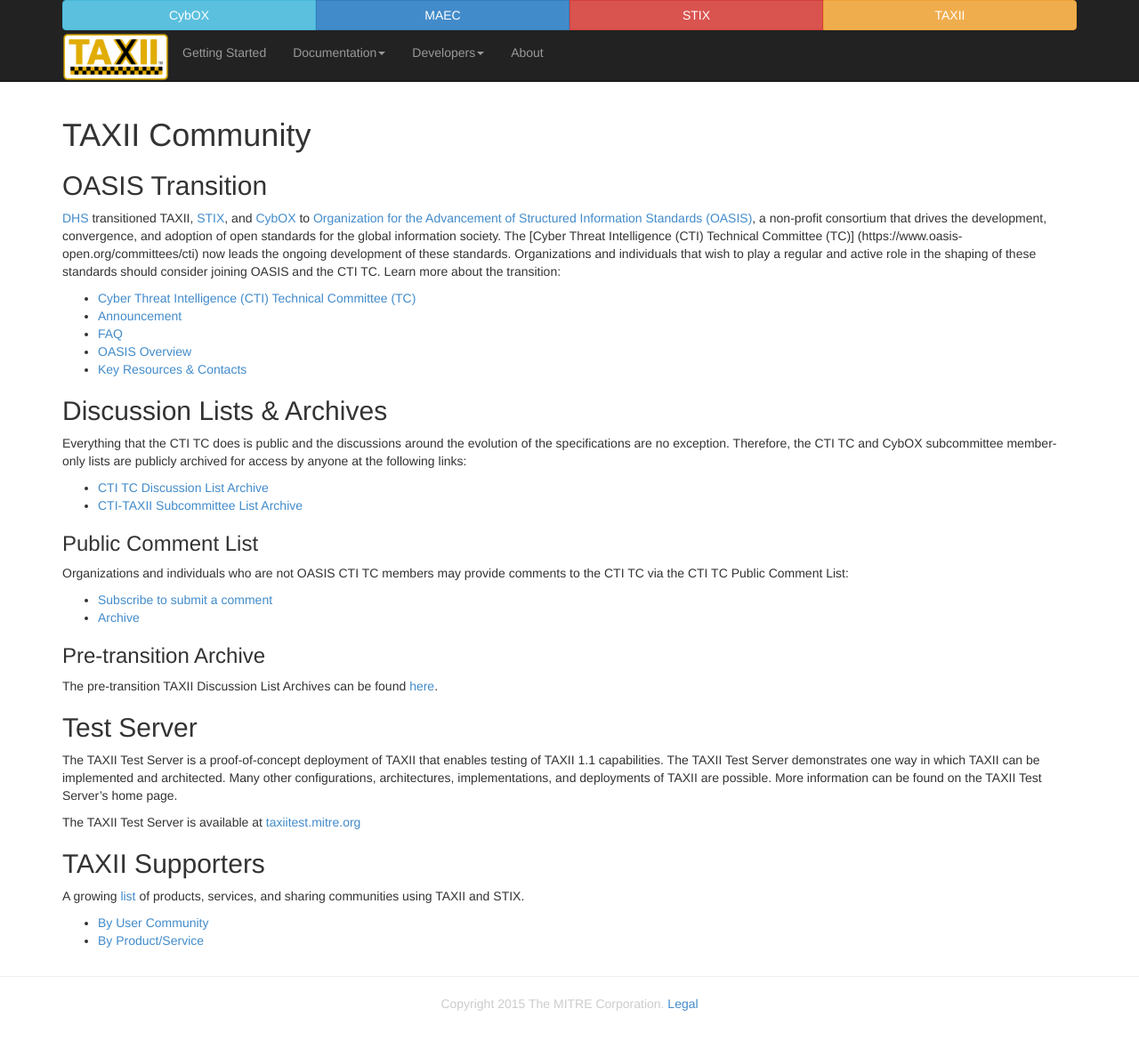
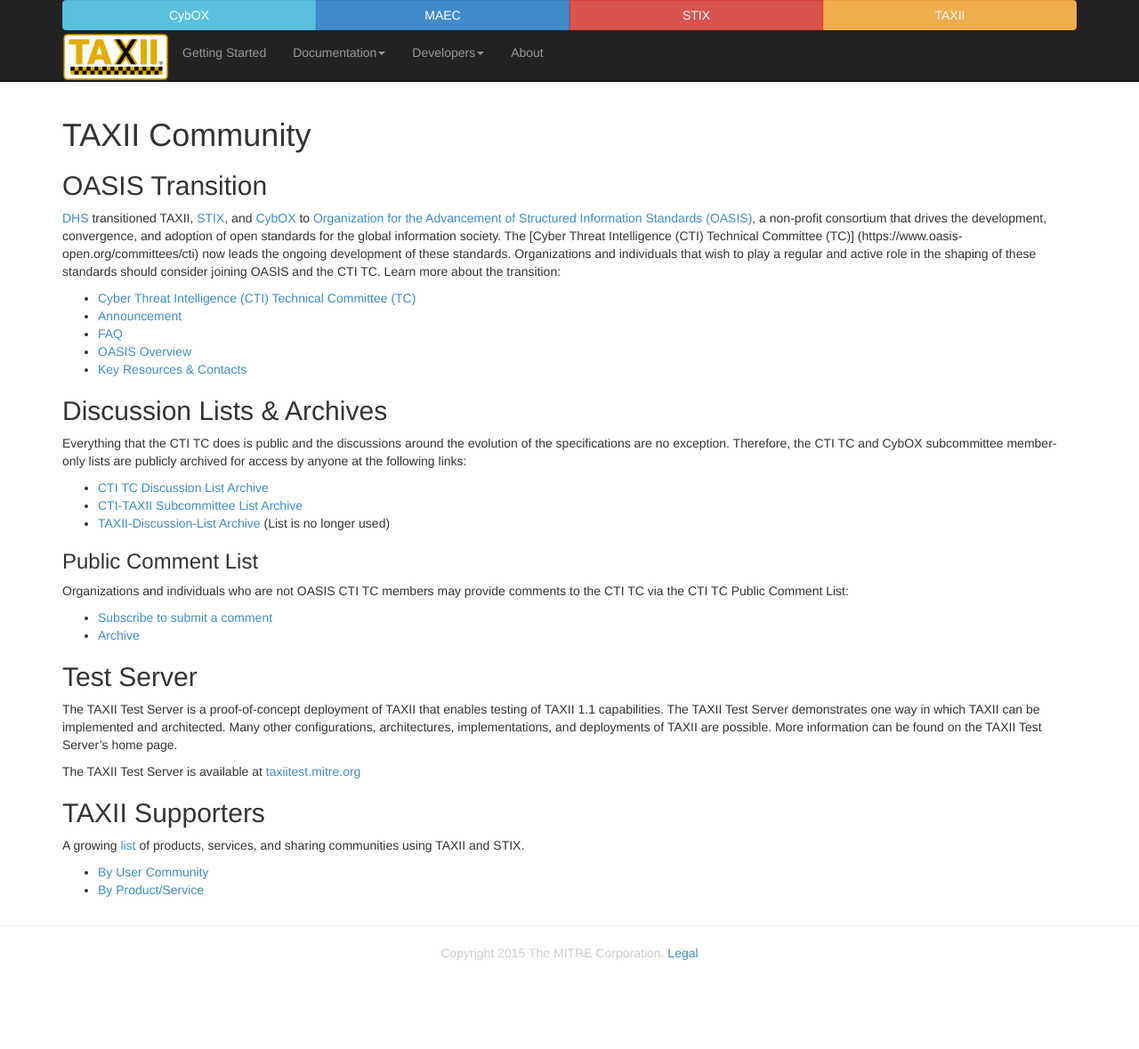
Before and after one commit to TAXIIProject/taxiiproject.github.io, a Jekyll site: the page built from community/index.md, in a window 1280 px wide. Shown: the whole page at 89% size. Built offline with Jekyll 4.4.1, drawn with Linux system fonts in a browser that asks for light colours; Markdown is read by kramdown in place of the engine named in the settings; after the commit the page ends 1122 px from its top, so only the background shows below that.

Commit message:
Collapsed content

```diff
--- a/community/index.md
+++ b/community/index.md
@@ -18,15 +18,13 @@ Everything that the CTI TC does is public and the discussions around the evoluti
 
 * [CTI TC Discussion List Archive](https://lists.oasis-open.org/archives/cti/)
 * [CTI-TAXII Subcommittee List Archive](https://lists.oasis-open.org/archives/cti-taxii/)
+* [TAXII-Discussion-List Archive](http://making-security-measurable.1364806.n2.nabble.com/TAXII-Discussion-List-Archive-f7579264.html) (List is no longer used)
 
 ###Public Comment List
 Organizations and individuals who are not OASIS CTI TC members may provide comments to the CTI TC via the CTI TC Public Comment List:
 
 * [Subscribe to submit a comment](http://www.oasis-open.org/committees/comments/form.php?wg_abbrev=cti)
 * [Archive](https://lists.oasis-open.org/archives/cti-comment/)
-
-###Pre-transition Archive
-The pre-transition TAXII Discussion List Archives can be found [here](http://making-security-measurable.1364806.n2.nabble.com/TAXII-Discussion-List-Archive-f7579264.html).
 
 ## Test Server
 The TAXII Test Server is a proof-of-concept deployment of TAXII that enables testing of TAXII 1.1 capabilities.
```
